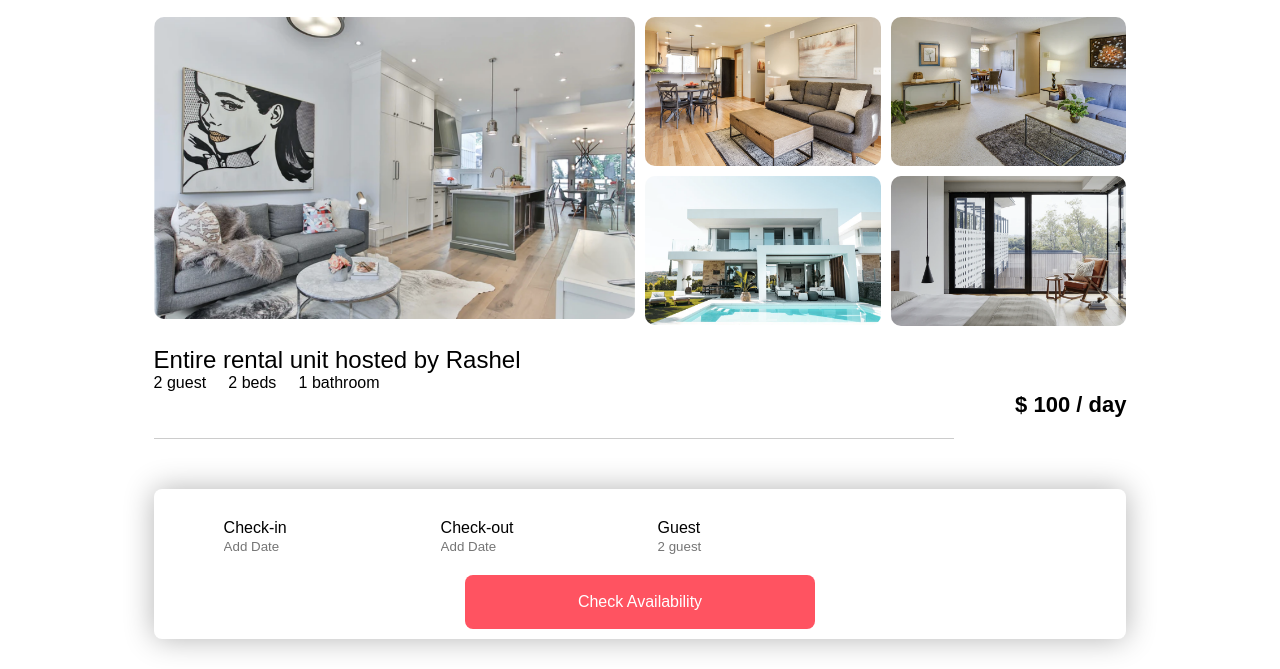
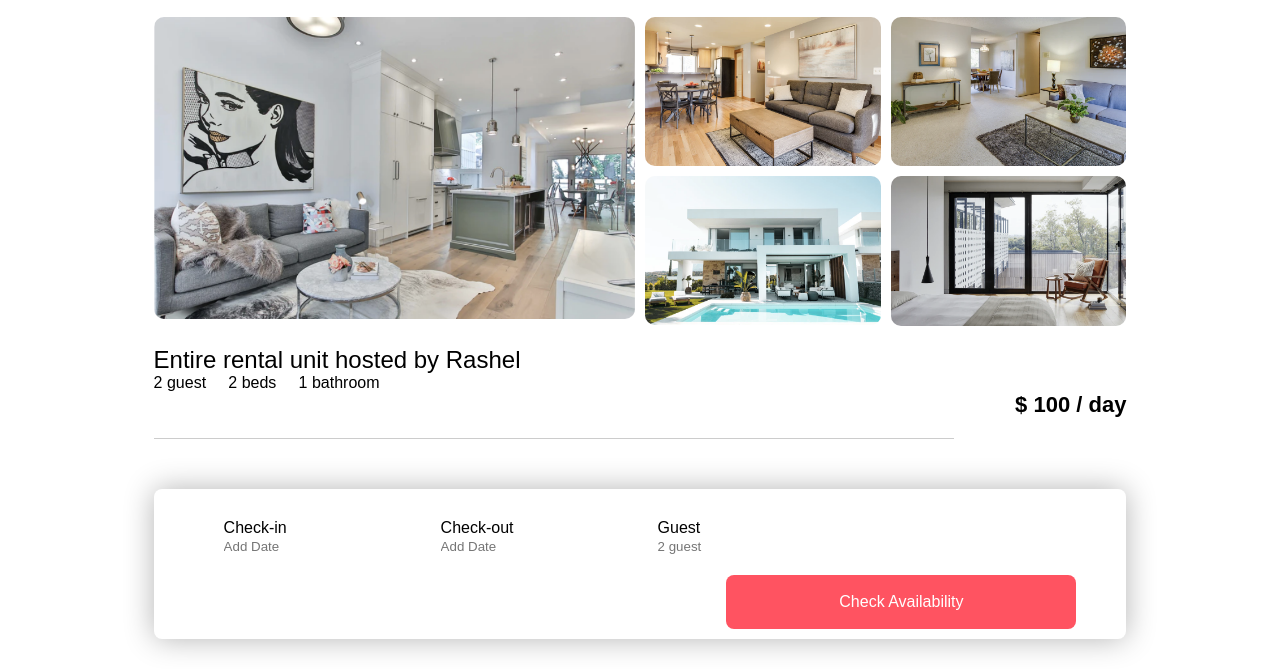
Before and after one commit to codebyrashel/Airbnb_practice-project, a plain HTML site: page house.html in a window 1280 px wide. Shown: the part 196-865 px from the top of the page. Drawn offline with Linux system fonts and the light colour scheme.

Commit message:
Update style.css
added  margin-left: auto;

```diff
--- a/style.css
+++ b/style.css
@@ -583,7 +583,7 @@ nav.navbar-white .fa-bars{
     width: 350px;
     border-radius: 8px;
     font-size: 16px;
-    margin: auto;
+    margin-left: auto;
 }
 .guest-field{
     flex-wrap: 1;
```
